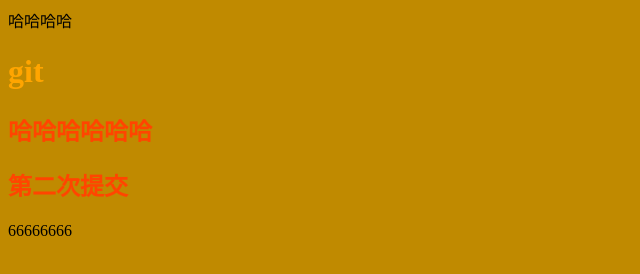
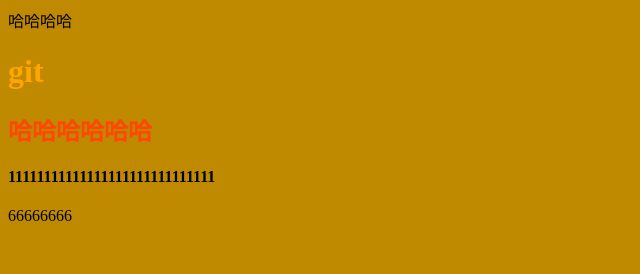
Before and after one commit to isDengy/-, a plain HTML site: page index.html in a window 1280 px wide. Shown: the whole page, without its empty margins (0-640 px from the left). Drawn offline with Linux system fonts and the light colour scheme.

Commit message:
origin : 修改了index.html

```diff
--- a/index.html
+++ b/index.html
@@ -16,7 +16,7 @@
     <h2>哈哈哈哈哈哈</h2>
 
 
-    <h2>第二次提交</h2>
+    <h4>11111111111111111111111111111</h4>
 
 
     <script src="./index.js"></script>
```
